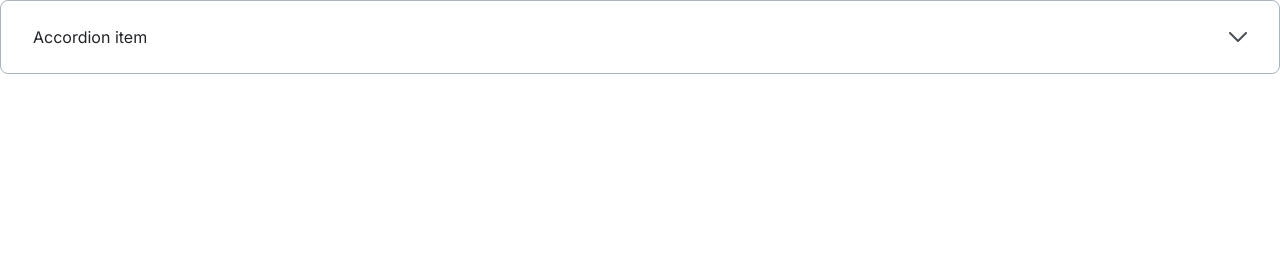
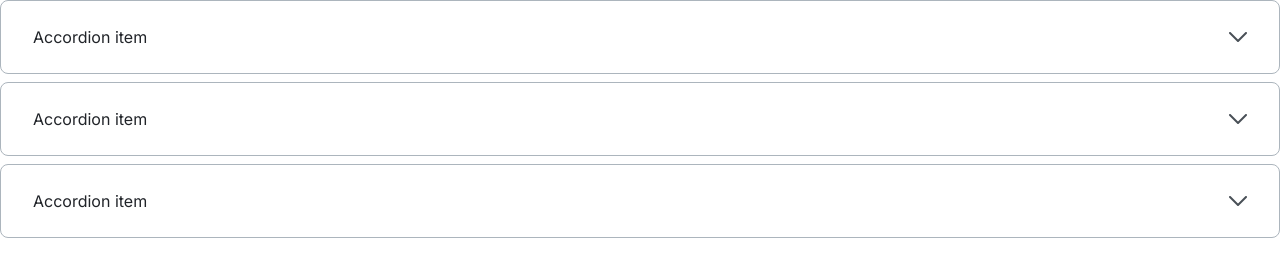
Before and after one commit to js-tasks-ru/htmlcss-20240913_sania-kond, a website: page 03-lection1/02-accordion/index.html in a window 1280 px wide. Drawn offline with Linux system fonts and the light colour scheme.

Commit message:
fixing accordion component

```diff
--- a/03-lection1/02-accordion/index.html
+++ b/03-lection1/02-accordion/index.html
@@ -7,7 +7,8 @@
         <title>Страница с аккордеоном</title>
     </head>
     <body>
-        <details class="accordion">
+        <div class="accordion">
+            <details class="accordion__item">
                 <summary class="accordion__trigger text text_m">
                     Accordion item
 
@@ -17,8 +18,37 @@
 
                 </summary>
                 <p class="accordion__content text text_m text_color_gray4">
-                Hidden content
+                    Amet minim mollit non deserunt ullamco est sit aliqua dolor do amet sint. Velit officia consequat duis enim velit mollit. Exercitation veniam consequat sunt nostrud amet.
                 </p>
             </details>
+
+            <details class="accordion__item">
+                <summary class="accordion__trigger text text_m">
+                    Accordion item
+
+                    <svg class="accordion__caret" width="18" height="10" viewBox="0 0 18 10" fill="none" xmlns="http://www.w3.org/2000/svg">
+                        <path d="M1 1L9 9L17 1" stroke="currentColor" stroke-width="2" stroke-linecap="round" stroke-linejoin="round"/>
+                    </svg>
+
+                </summary>
+                <p class="accordion__content text text_m text_color_gray4">
+                    Amet minim mollit non deserunt ullamco est sit aliqua dolor do amet sint. Velit officia consequat duis enim velit mollit. Exercitation veniam consequat sunt nostrud amet.
+                </p>
+            </details>
+
+            <details class="accordion__item">
+                <summary class="accordion__trigger text text_m">
+                    Accordion item
+
+                    <svg class="accordion__caret" width="18" height="10" viewBox="0 0 18 10" fill="none" xmlns="http://www.w3.org/2000/svg">
+                        <path d="M1 1L9 9L17 1" stroke="currentColor" stroke-width="2" stroke-linecap="round" stroke-linejoin="round"/>
+                    </svg>
+
+                </summary>
+                <p class="accordion__content text text_m text_color_gray4">
+                    Amet minim mollit non deserunt ullamco est sit aliqua dolor do amet sint. Velit officia consequat duis enim velit mollit. Exercitation veniam consequat sunt nostrud amet.
+                </p>
+            </details>
+        </div>
     </body>
 </html>
--- a/components/accordion/accordion.css
+++ b/components/accordion/accordion.css
@@ -1,4 +1,10 @@
 .accordion {
+    display: flex;
+    flex-direction: column;
+    gap: 8px;
+}
+
+.accordion__item {
     border: 1px solid var(--grey-3);
     padding: 24px 32px;
     border-radius: 8px;
@@ -22,10 +28,11 @@
     content: '';
 }
 
-.accordion[open] .accordion__content {
+.accordion__item[open] .accordion__content {
     margin-top: 16px;
+    margin-bottom: 8px;
 }
 
-.accordion[open] .accordion__caret {
+.accordion__item[open] .accordion__caret {
     transform: rotateX(180deg);
 }
```
Lines whose indentation alone changed are shown as unchanged.
